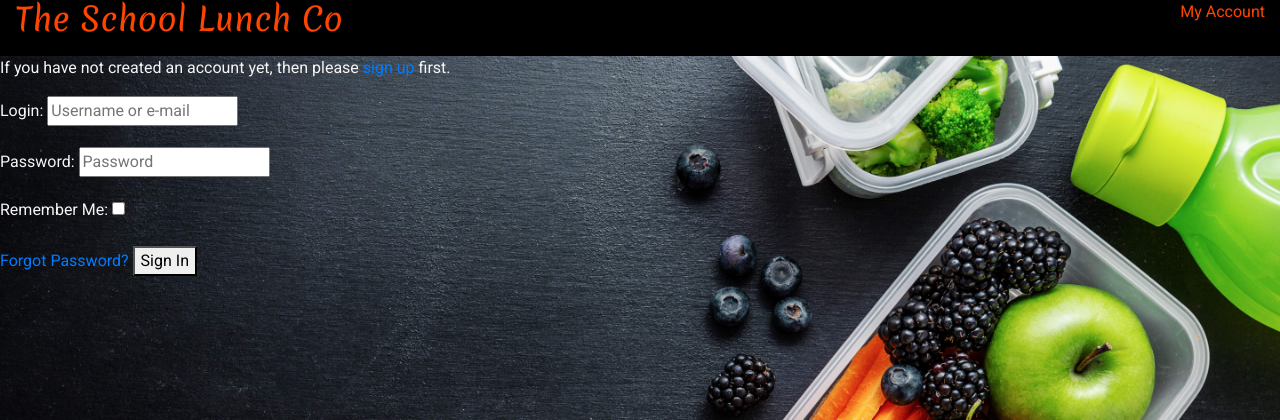
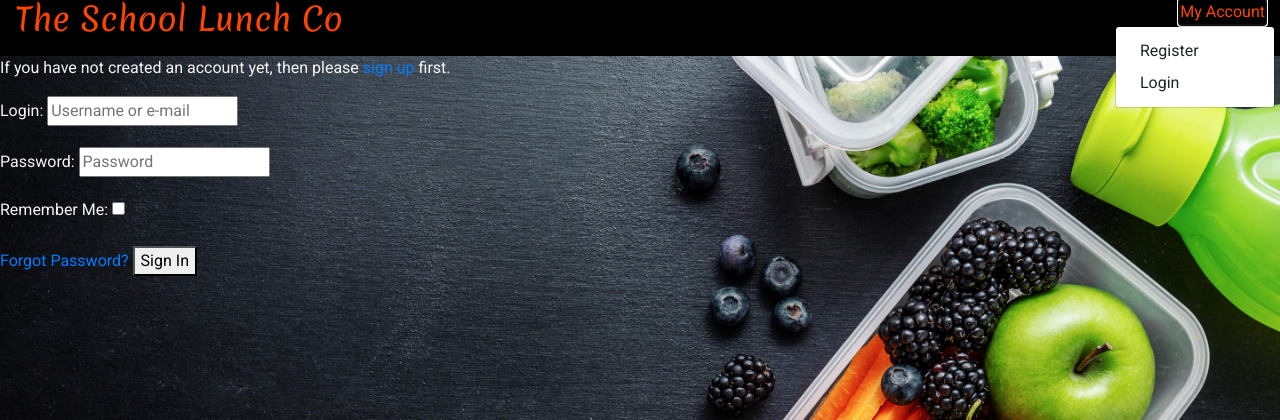
Before and after one commit to Code-Institute-Submissions/ms-project-4-v1, a Django app: page /accounts/login/ in a window 1280 px wide, after a click on "My Account". Shown: the top 420 px of the page. Run offline with Django 3.2, Linux system fonts and the light colour scheme; some libraries are stand-ins or nearby versions.

Commit message:
Added dropdown options for My Account

```diff
--- a/templates/base.html
+++ b/templates/base.html
@@ -48,6 +48,18 @@
                                 <p>My Account</p>
                             </div>
                         </a>
+                        <div class="dropdown-menu" aria-labelledby="user-options">
+                            {% if request.user.is_authenticated %}
+                                {% if request.user.is_superuser %}
+                                    <a href="" class="dropdown-item">Product Management</a>
+                                {% endif %}
+                                <a href="" class="dropdown-item">My Profile</a>
+                                <a href="{% url 'account_logout' %}" class="dropdown-item">Logout</a>
+                            {% else %}
+                                <a href="{% url 'account_signup' %}" class="dropdown-item">Register</a>
+                                <a href="{% url 'account_login' %}" class="dropdown-item">Login</a>
+                            {% endif %}
+                        </div>
                     </li>
                 </ul>
             </div>
```
